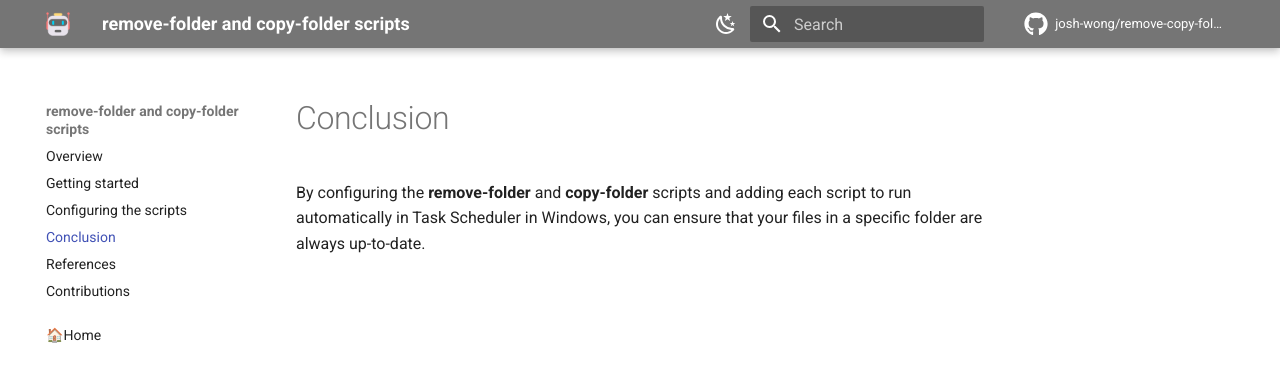
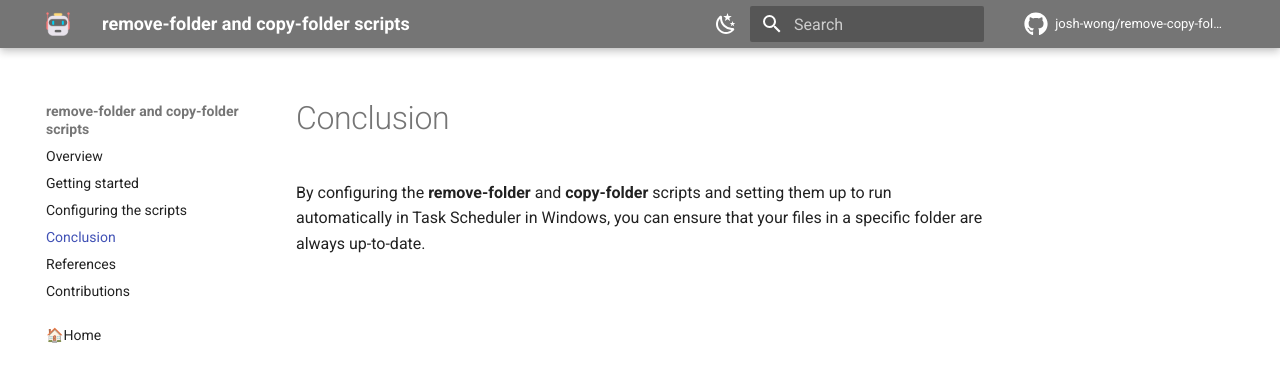
Before and after one commit to josh-wong/remove-copy-folder-scripts, an MkDocs documentation site: the page built from docs/04_conclusion.md, in a window 1280 px wide. Shown: the top 376 px of the page. Built offline with MkDocs 1.6.1 and Material for MkDocs 9.7.7, drawn with Linux system fonts in a browser that asks for light colours; comment, search, counter and statistics services are not loaded.

Commit message:
Revise text

```diff
--- a/docs/04_conclusion.md
+++ b/docs/04_conclusion.md
@@ -1,3 +1,3 @@
 # Conclusion
 
-By configuring the **remove-folder** and **copy-folder** scripts and adding each script to run automatically in Task Scheduler in Windows, you can ensure that your files in a specific folder are always up-to-date.
+By configuring the **remove-folder** and **copy-folder** scripts and setting them up to run automatically in Task Scheduler in Windows, you can ensure that your files in a specific folder are always up-to-date.
```
